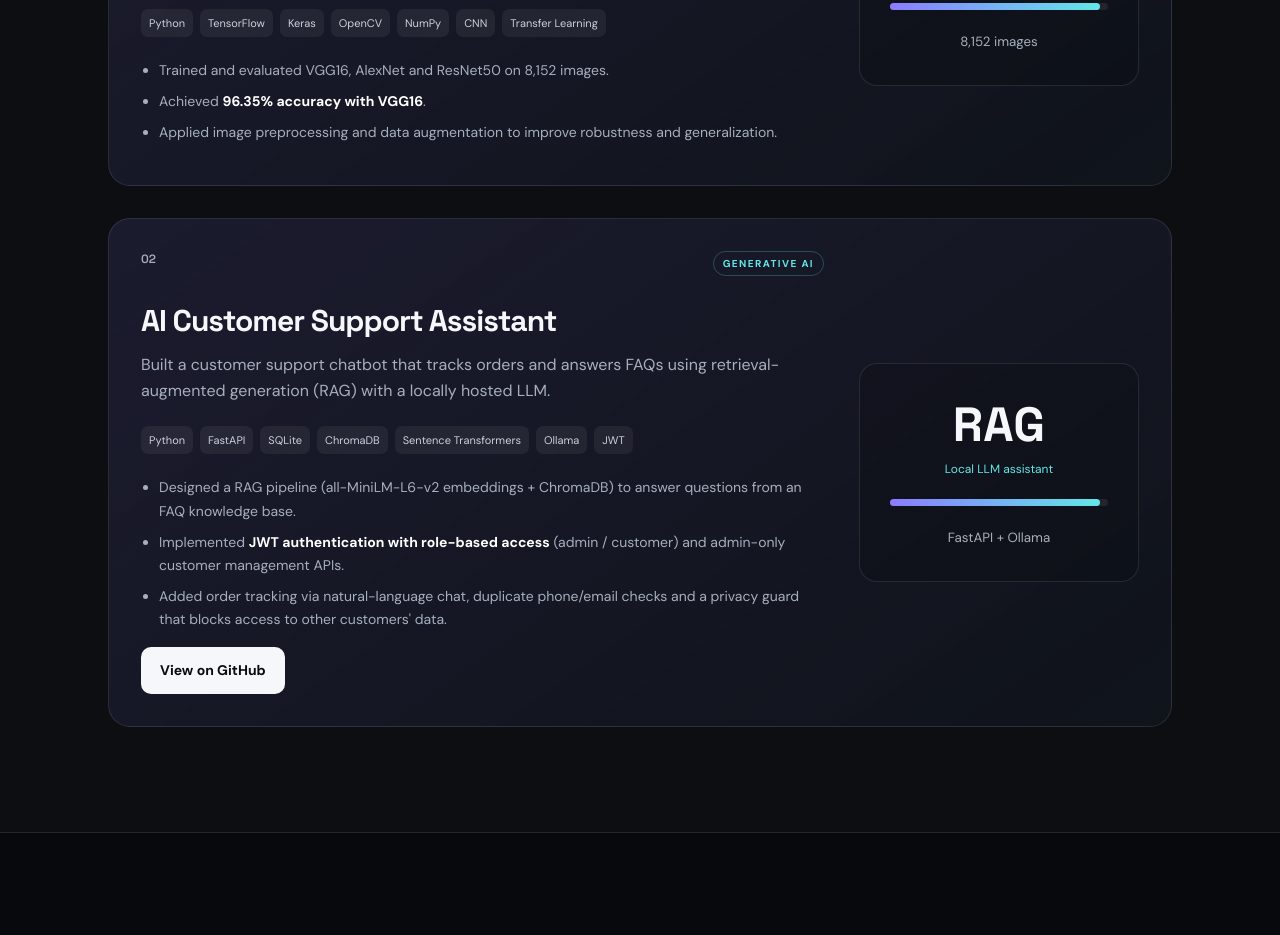
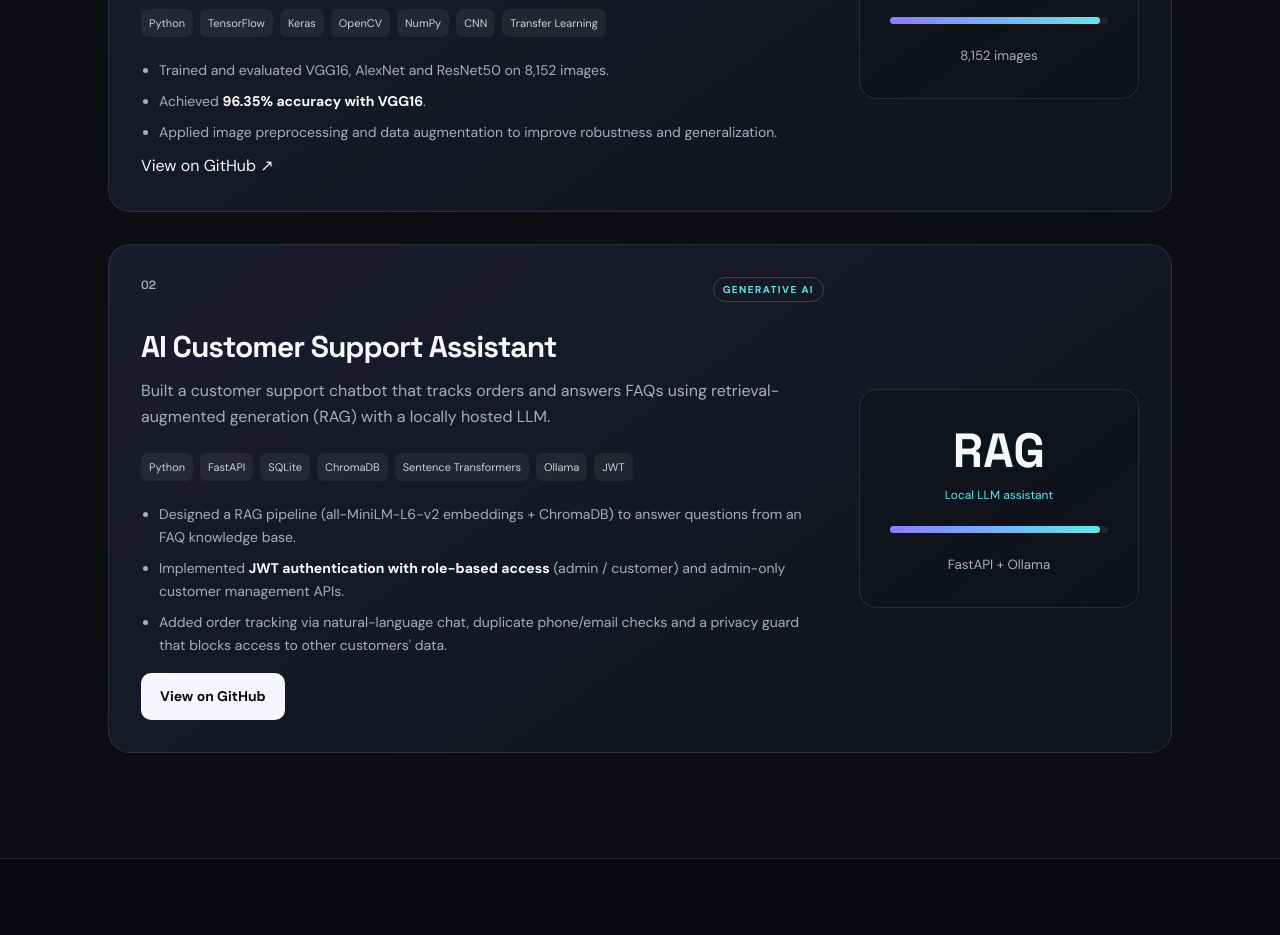
Before and after one commit to gauravkumar-bug/portfolio, a plain HTML site: page index.html in a window 1280 px wide. Shown: the part 3598-4533 px from the top of the page. Drawn offline with Linux system fonts and the light colour scheme.

Commit message:
Add GitHub link to plant disease detection project

```diff
--- a/index.html
+++ b/index.html
@@ -96,6 +96,7 @@
         <li>Achieved <b>96.35% accuracy with VGG16</b>.</li>
         <li>Applied image preprocessing and data augmentation to improve robustness and generalization.</li>
       </ul>
+      <a class="project-link" href="https://github.com/gauravkumar-bug/Harnessing-Deep-Learning-for-Early-Plant-Disease-Detection" target="_blank" rel="noreferrer">View on GitHub ↗</a>
     </div>
     <div class="result-card"><strong>96.35%</strong><span>VGG16 accuracy</span><div class="bar"><i></i></div><small>8,152 images</small></div>
   </article>
```
